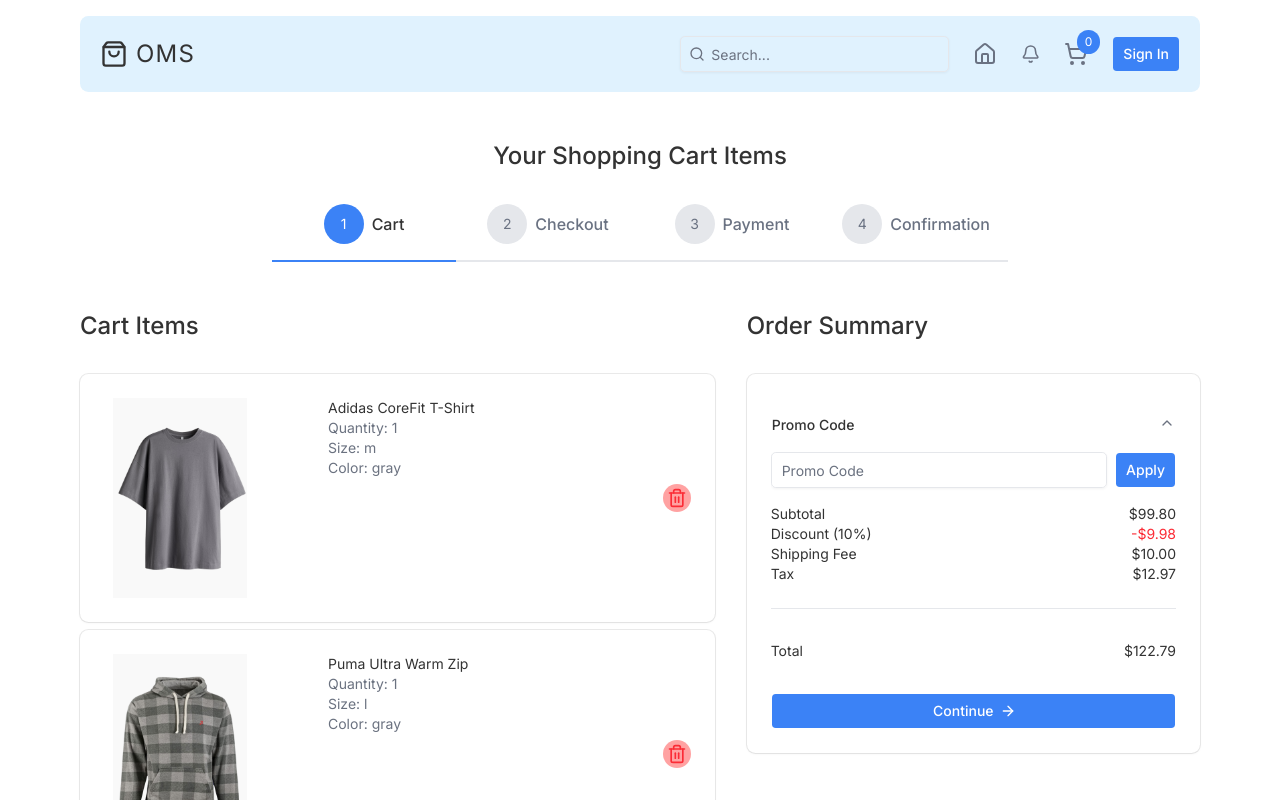
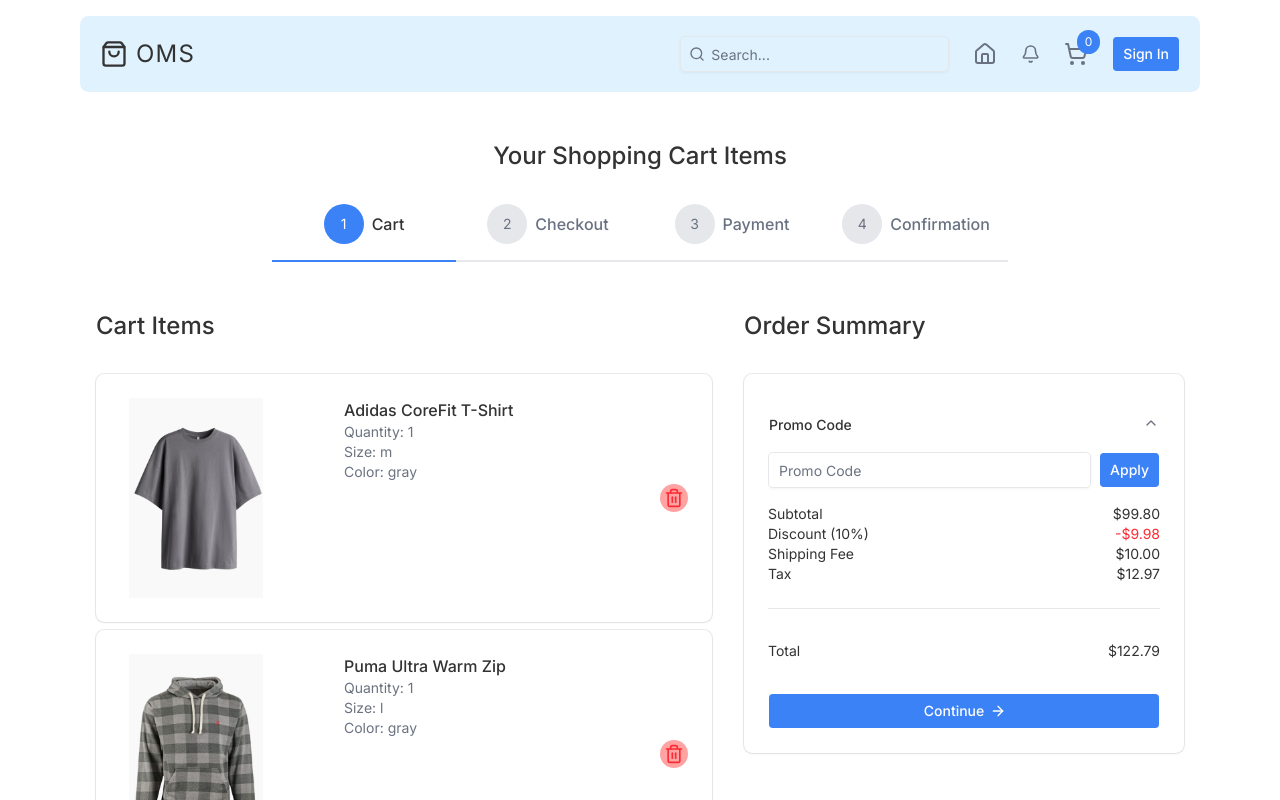
Before and after one commit to deepan-patel/OMS-FullStack, a Next.js app in the folder client/: page /cart in a window 1280 px wide. Shown: the top 800 px of the page. Built offline with nearby package versions, Linux system fonts and the light colour scheme.

Commit message:
added forms for cart page
-- added forms for cart page

```diff
--- a/client/src/app/cart/page.tsx
+++ b/client/src/app/cart/page.tsx
@@ -3,6 +3,7 @@
 import { useRouter, useSearchParams } from "next/navigation"
 import { CartItemsType } from "@/types";
 import { cn } from "@/lib/utils"
+import { useState } from "react";
 
 import { Separator } from "@/components/ui/separator"
 
@@ -20,6 +21,9 @@
     AccordionItem,
     AccordionTrigger,
 } from "@/components/ui/accordion"
+
+import ShippingForm from "@/components/forms/ShippingForm";
+import PaymentForm from "@/components/forms/PaymentForm";
 
 
 import Image from "next/image";
@@ -93,6 +97,8 @@
 
     const activeStep = parseInt(searchParams.get("step") || "1")
 
+    const [shippingForm, setShippingForm] = useState(null);
+
     return (
 
         <div className="flex flex-col gap-8 items-center justify-center mt-12">
@@ -120,8 +126,12 @@
 
             {/* main div */}
 
-            <div className="flex flex-row gap-8 w-full">
+            <div className="flex flex-col lg:flex-row gap-8 w-full max-w-7xl px-4">
                 <div className="w-full lg:w-7/12 flex flex-col gap-8">
+
+                    {
+                        activeStep === 1 && (
+                            <>
                                 <h1 className="text-2xl font-medium flex items-start justify-start">Cart Items</h1>
 
                                 <div className="flex flex-col gap-2">
@@ -136,12 +146,12 @@
                                                         className="object-contain"
                                                     />
                                                 </CardHeader>
-                                    <CardContent className="flex-1 flex-col">
+                                                <CardContent className="flex-1 flex-col text-sm text-muted-foreground">
                                                     <div>
-                                            <p className="text-sm ">{item.name}</p>
-                                            <p className="text-sm text-muted-foreground">Quantity: {item.quantity}</p>
-                                            <p className="text-sm text-muted-foreground">Size: {item.selectedSize}</p>
-                                            <p className="text-sm text-muted-foreground">Color: {item.selectedColor}</p>
+                                                        <p className="text-base font-medium text-foreground">{item.name}</p>
+                                                        <p>Quantity: {item.quantity}</p>
+                                                        <p>Size: {item.selectedSize}</p>
+                                                        <p>Color: {item.selectedColor}</p>
                                                     </div>
 
                                                 </CardContent>
@@ -154,15 +164,46 @@
 
                                 </div>
 
+                            </>
+
+                        )
+                    }
+
+                    {
+                        activeStep === 2 && (
+                            <>
+                                <h1 className="text-2xl font-medium flex items-start justify-start">Shipping Information</h1>
+                                <ShippingForm />
+                            </>
+                        )
+                    }
+
+                    {
+                        activeStep === 3 && (
+                            <>
+                                <h1 className="text-2xl font-medium flex items-start justify-start">Payment Information</h1>
+                                <PaymentForm />
+                            </>
+                        )
+                    }
+
+
                 </div>
 
 
                 <div className="w-full lg:w-5/12 flex flex-col gap-8">
-                    <h1 className="text-2xl font-medium flex items-start justify-start gap-2">Order Summary</h1>
+
+                    <h1 className="text-2xl font-medium flex items-start justify-start">Order Summary</h1>
+
                     <Card>
 
                         <CardContent className="flex flex-col">
 
+
+                            {/* promo code input */}
+
+                            {
+                                activeStep == 1 && (
                                     <div>
                                         <Accordion
                                             type="single"
@@ -182,6 +223,9 @@
                                             </AccordionItem>
                                         </Accordion>
                                     </div>
+                                )
+                            }
+
 
                             <div className="flex flex-row justify-between">
                                 <p>Subtotal</p>
@@ -225,10 +269,14 @@
                                 </span>
                             </div>
 
-
-                            <Button className="w-full">
+                            {
+                                activeStep === 1 && (
+                                    <Button onClick={() => router.push("/cart?step=2", { scroll: false })} className="w-full">
                                         Continue <ArrowRight data-icon="inline-end" />
                                     </Button>
+                                )
+                            }
+
 
                         </CardFooter>
 
--- /dev/null
+++ b/client/src/components/forms/PaymentForm.tsx
@@ -0,0 +1,7 @@
+export default function PaymentForm() {
+    return (
+        <div>
+            <h1>Payment Form</h1>
+        </div>
+    )
+}
--- /dev/null
+++ b/client/src/components/forms/ShippingForm.tsx
@@ -0,0 +1,7 @@
+export default function ShippingForm() {
+    return (
+        <div>
+            <h1>Shipping Form</h1>
+        </div>
+    )
+}
```
Lines whose indentation alone changed are shown as unchanged.
